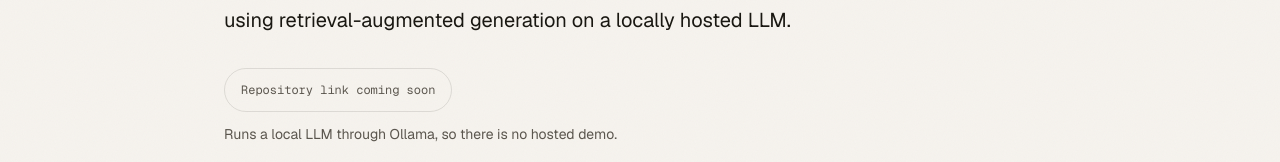
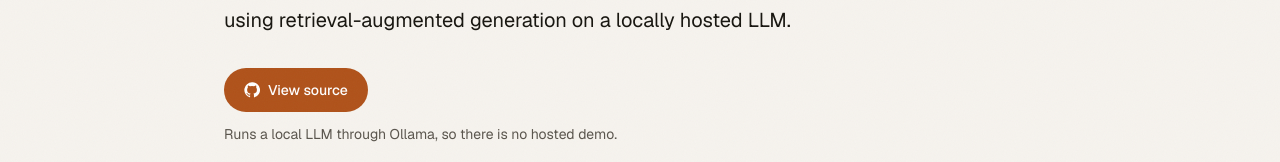
Before and after one commit to dhriti-gupta-06/Dhriti-Portfolio, a React (Vite) app in the folder client/: page /projects/documind-rag in a window 1280 px wide. Shown: the part 425-587 px from the top of the page. Built offline with nearby package versions, Linux system fonts and the light colour scheme; no server answers.

Commit message:
Added Repo Link of DocuMind Project

```diff
--- a/client/src/data/projects.js
+++ b/client/src/data/projects.js
@@ -120,7 +120,7 @@ export const projects = [
     ],
     contribution: ['Designed and built the ingestion, retrieval and generation pipeline, the FastAPI backend and the React interface.'],
     stack: ['Python', 'LangChain', 'ChromaDB', 'Hugging Face', 'Ollama', 'FastAPI', 'React'],
-    repo: null, // TODO(Dhriti): add the GitHub URL once the repository is public.
+    repo: 'https://github.com/dhriti-gupta-06/Document-Chat-Rag',
     live: null, // Runs a local LLM, so there is no hosted demo.
     liveNote: 'Runs a local LLM through Ollama, so there is no hosted demo.',
     disclaimer: null,
```
